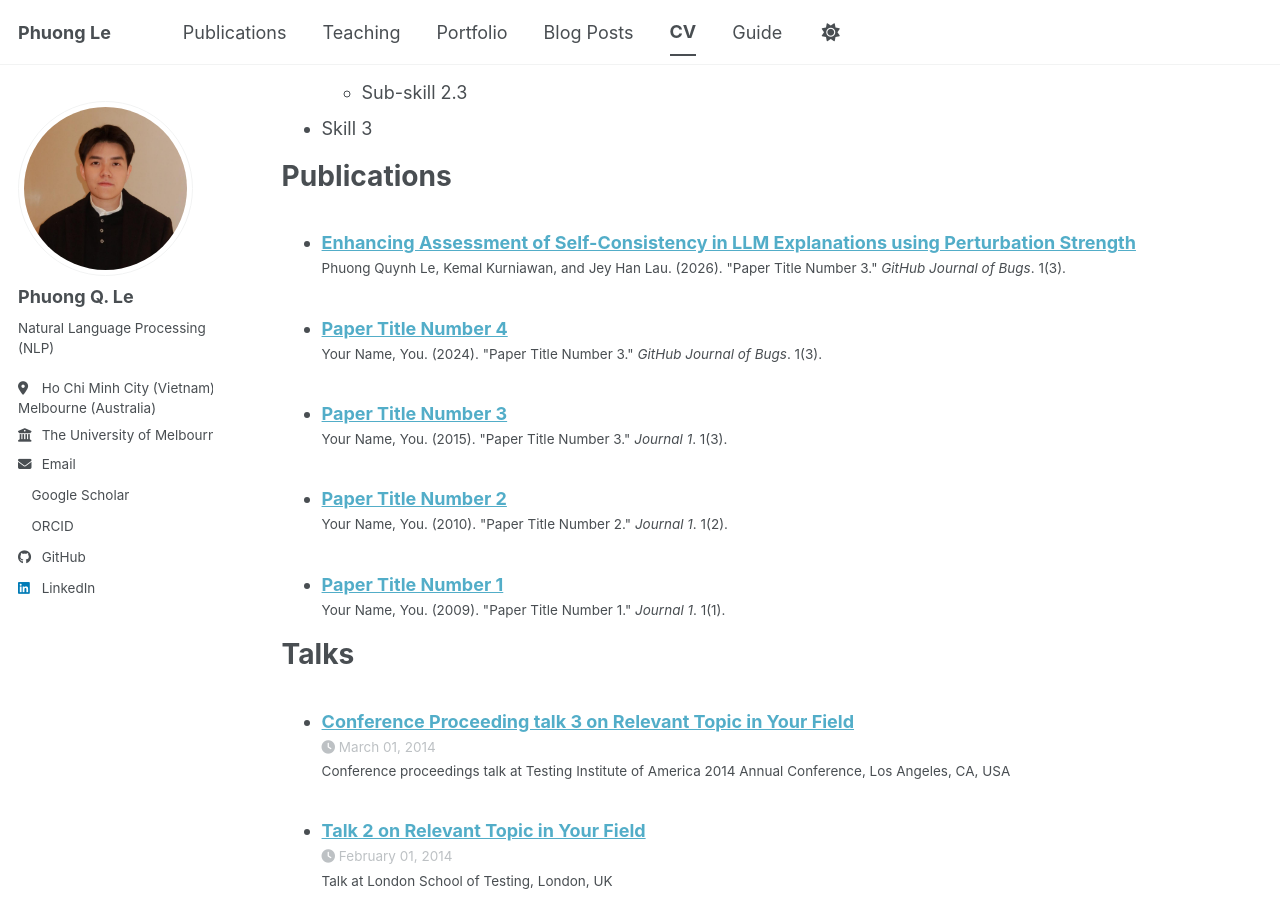
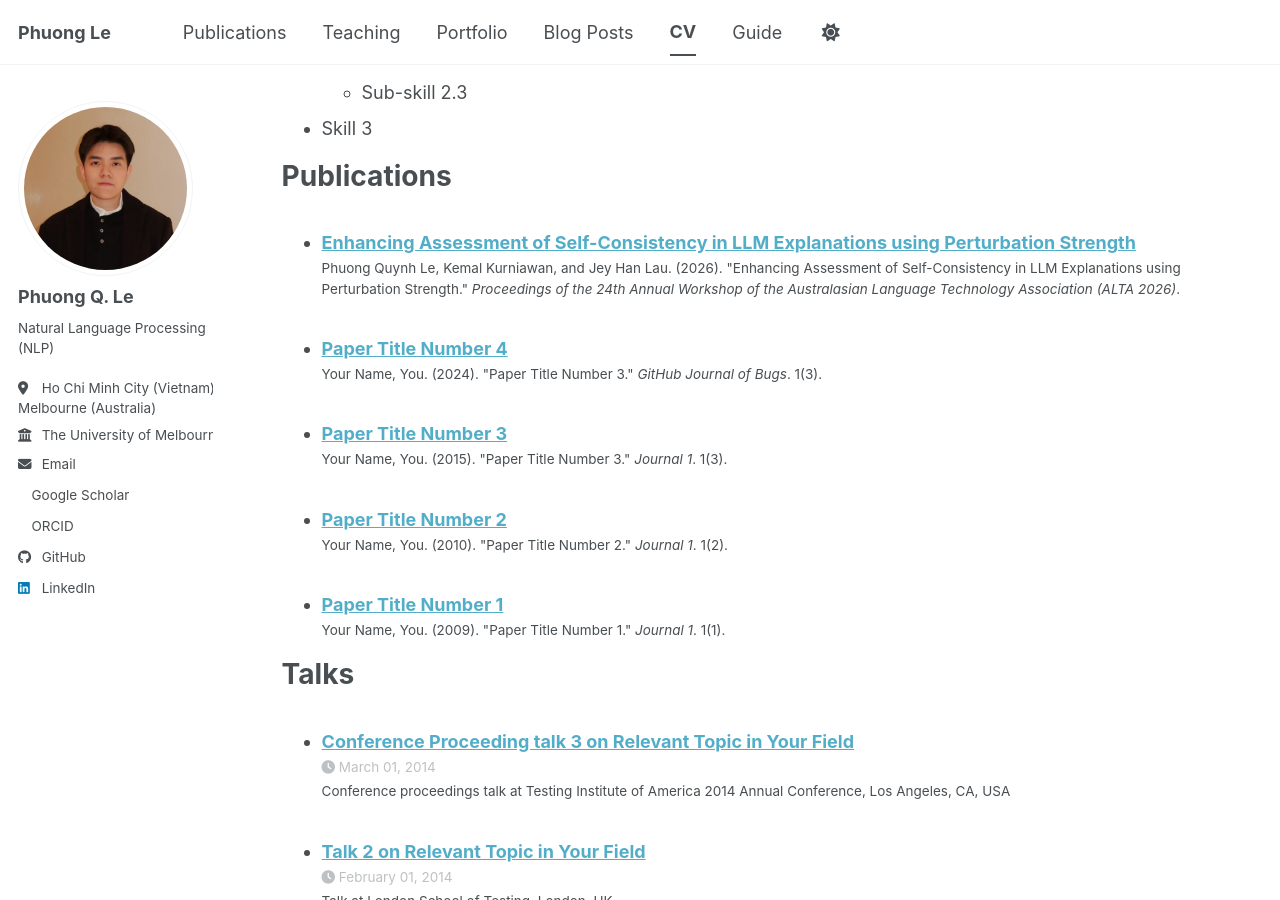
Before and after one commit to ple30/ple30.github.io, a Jekyll site: the page built from _pages/cv.md, in a window 1280 px wide and 900 px high, scrolled down 922 px. Built offline with Jekyll 4.4.1, drawn with Linux system fonts in a browser that asks for light colours; a script bundle is joined from its source files by our own code; a style sheet for code colours, icons or effects is not loaded.

Commit message:
Revise citation details for paper number 5
Updated citation to reflect the correct paper title and venue.

```diff
--- a/_publications/2025-06-08-paper-title-number-5.md
+++ b/_publications/2025-06-08-paper-title-number-5.md
@@ -7,7 +7,7 @@ excerpt: 'This paper is about a famous math equation, $$E=mc^2$$'
 date: 2026-11-15
 venue: 'Proceedings of the 24th Annual Workshop of the Australasian Language Technology Association (ALTA 2026)'
 paperurl: 'https://academicpages.github.io/files/paper3.pdf'
-citation: 'Phuong Quynh Le, Kemal Kurniawan, and Jey Han Lau. (2026). &quot;Paper Title Number 3.&quot; <i>GitHub Journal of Bugs</i>. 1(3).'
+citation: 'Phuong Quynh Le, Kemal Kurniawan, and Jey Han Lau. (2026). &quot;Enhancing Assessment of Self-Consistency in LLM Explanations using Perturbation Strength.&quot; <i>Proceedings of the 24th Annual Workshop of the Australasian Language Technology Association (ALTA 2026)</i>.'
 ---
 
 Using [MathJax](https://www.mathjax.org/) in the description is supported - $$E=mc^2$$ - however, the use must be mindful that the default delimiters are `$$...$$` and `\\[...\\]` which differs from the `$...$` that is typically expected.
```
